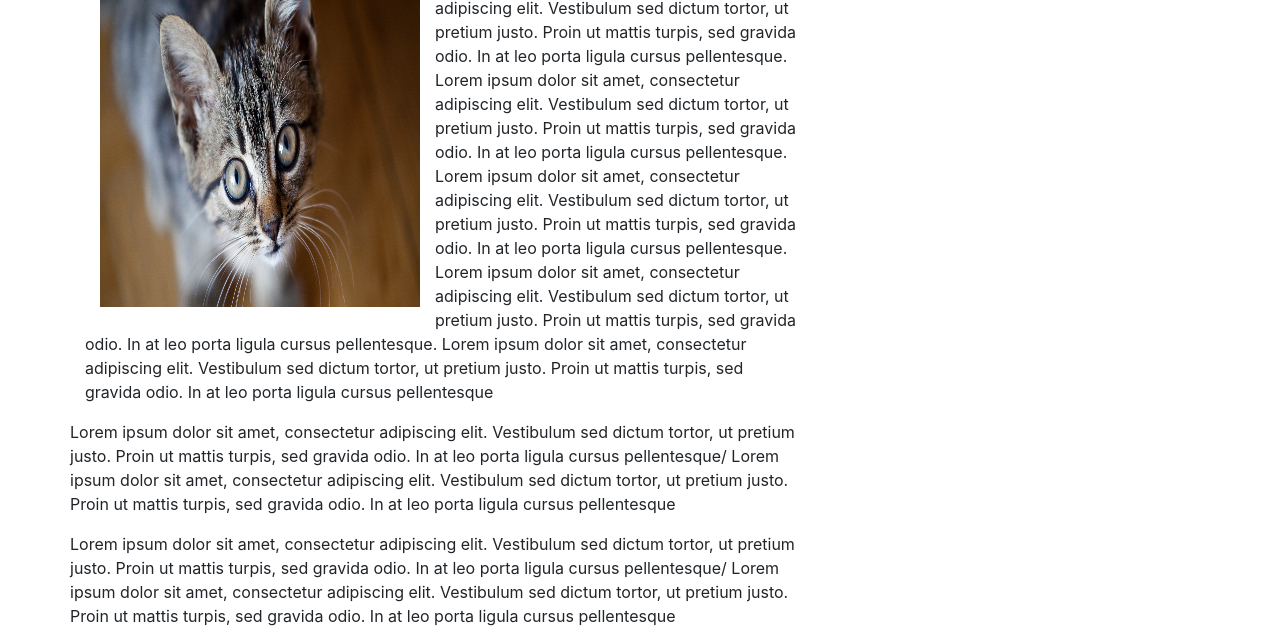
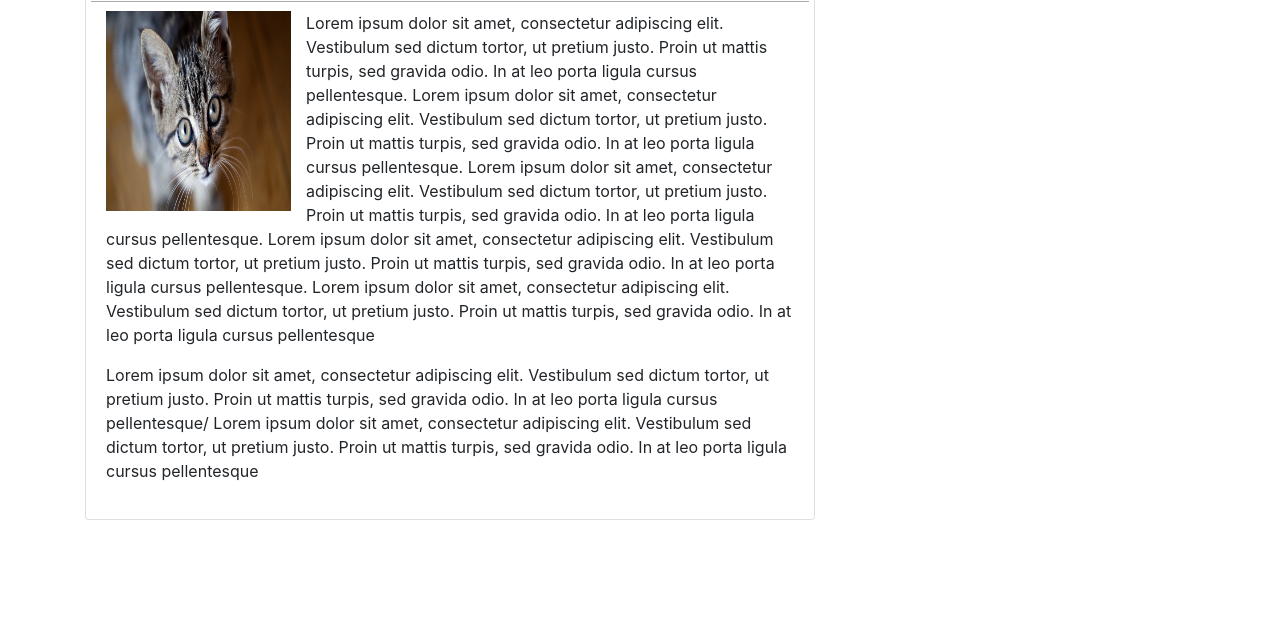
Before and after one commit to willygodwin/homework-week-2, a plain HTML site: page index.html in a window 1280 px wide. Shown: the part 174-818 px from the top of the page. Drawn offline with nearby package versions, Linux system fonts and the light colour scheme.

Commit message:
adding cards

```diff
--- a/assets/CSS/style.css
+++ b/assets/CSS/style.css
@@ -3,6 +3,31 @@ img {
     width: 350px;
     height: 350px;
     padding: 15px;
-
+    padding-left: 0px;
+    margin-left: 0px;
 
 }
+
+#homeIMG {
+    width: 200px;
+    height: 200px;
+    padding-bottom: 0px;
+    padding-top: 0px;
+    margin-top: 0px;
+}
+
+hr {
+    display: block;
+    position: relative;
+    padding: 0;
+    margin: 8px auto;
+    height: 0;
+    width: 100%;
+    max-height: 0;
+    font-size: 1px;
+    line-height: 0;
+    clear: both;
+    border: none;
+    border-top: 1px solid #aaaaaa;
+    border-bottom: 1px solid #ffffff;
+ }
--- a/index.html
+++ b/index.html
@@ -36,17 +36,23 @@
 
             </div>
         </nav>
+      <!-- margin-left:0!important -->
 
         <div class="container ml-auto" >
             <div class="row"><br><br></div>
             <div class="row">
                 <div class="col col-md-8">
-                <div class="row mr-auto">
+                    <div class="card">
+                        <div class="card-body">
+                            <div class="row">
+                                <div class="col col-md-12" >
                                     <h3>About Me</h3>
                                 </div>
-                <div class="row mr-auto">
-                    <div class="col-md-12 mr-auto" >
-                        <img src="assets/images/Thinking-of-getting-a-cat.png" alt="Cute litte cat" width="200" height="200" class="float-left">
+                            </div>
+                            <div class="row"><hr></div>
+                            <div class="row" >
+                                <div class="col-md-12" >
+                                    <img id = "homeIMG" src="assets/images/Thinking-of-getting-a-cat.png" alt="Cute litte cat"  class="float-left">
                                     <p>Lorem ipsum dolor sit amet, consectetur adipiscing elit.
                                         Vestibulum sed dictum tortor, ut pretium justo. Proin ut mattis turpis,
                                         sed gravida odio. In at leo porta ligula cursus pellentesque. Lorem ipsum dolor sit amet, consectetur adipiscing elit.
@@ -62,14 +68,8 @@
 
 
                             </div>
-                <div class="row mr-auto">
-                    <p>Lorem ipsum dolor sit amet, consectetur adipiscing elit.
-                        Vestibulum sed dictum tortor, ut pretium justo. Proin ut mattis turpis,
-                        sed gravida odio. In at leo porta ligula cursus pellentesque/ Lorem ipsum dolor sit amet, consectetur adipiscing elit.
-                        Vestibulum sed dictum tortor, ut pretium justo. Proin ut mattis turpis,
-                        sed gravida odio. In at leo porta ligula cursus pellentesque</p>
-                </div>
-                <div class="row mr-auto">
+                            <div class="row">
+                                <div class="col-md-12" >
                                     <p>Lorem ipsum dolor sit amet, consectetur adipiscing elit.
                                         Vestibulum sed dictum tortor, ut pretium justo. Proin ut mattis turpis,
                                         sed gravida odio. In at leo porta ligula cursus pellentesque/ Lorem ipsum dolor sit amet, consectetur adipiscing elit.
@@ -77,8 +77,15 @@
                                         sed gravida odio. In at leo porta ligula cursus pellentesque</p>
                                 </div>
                             </div>
+                        </div>
+                    </div>
+                </div>
+
                 <div class="col col-md-4">
                 </div>
+            </div>
+        </div>
+
 
         <footer></footer>
 </body>
```
Also changed, not shown: contact.html (+3 -2 lines), portfolio.html (+12 -8 lines). Lines whose indentation alone changed are shown as unchanged.
